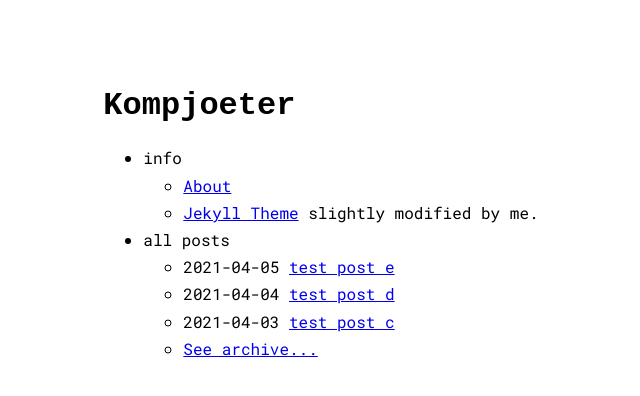
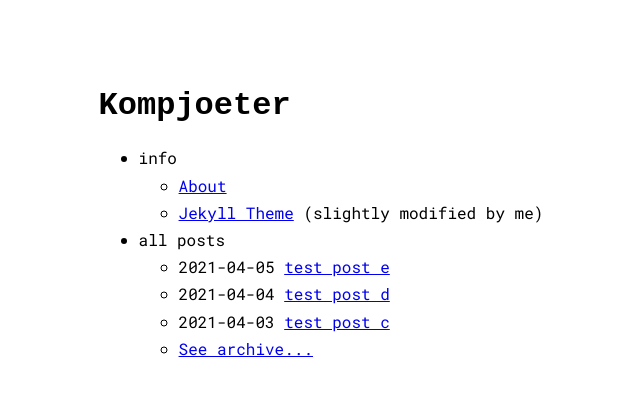
Before and after one commit to Kompjoeter/archived-blog, a Jekyll site: the page built from index.md, in a window 1280 px wide. Shown: the top 396 px of the page, without its empty margins (319-959 px from the left). Built offline with Jekyll 4.4.1, drawn with Linux system fonts in a browser that asks for light colours.

Commit message:
Updated menu tekst

```diff
--- a/_data/menu.yml
+++ b/_data/menu.yml
@@ -5,7 +5,7 @@ entries:
   - title: info
     entries:
       - title: "<a href='https://kompjoeter.github.io/about'>About</a>"
-      - title: "<a href='https://github.com/riggraz/no-style-please'>Jekyll Theme</a> slightly modified by me."
+      - title: "<a href='https://github.com/riggraz/no-style-please'>Jekyll Theme</a> (slightly modified by me)"
 
   - title: all posts
     post_list:
```
